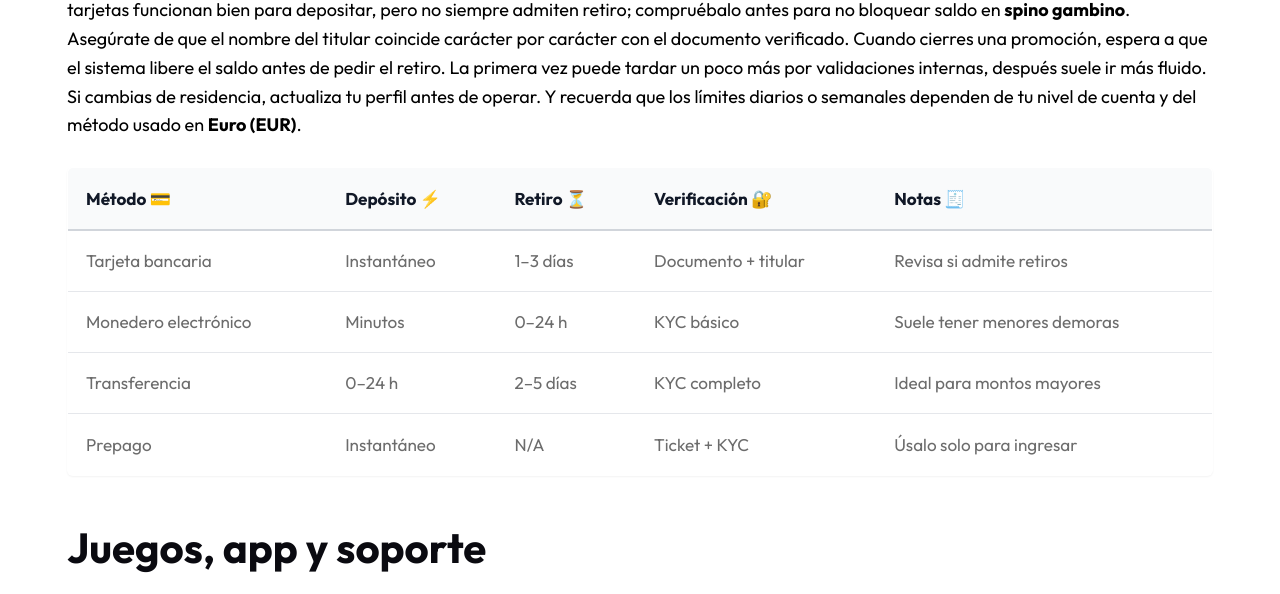
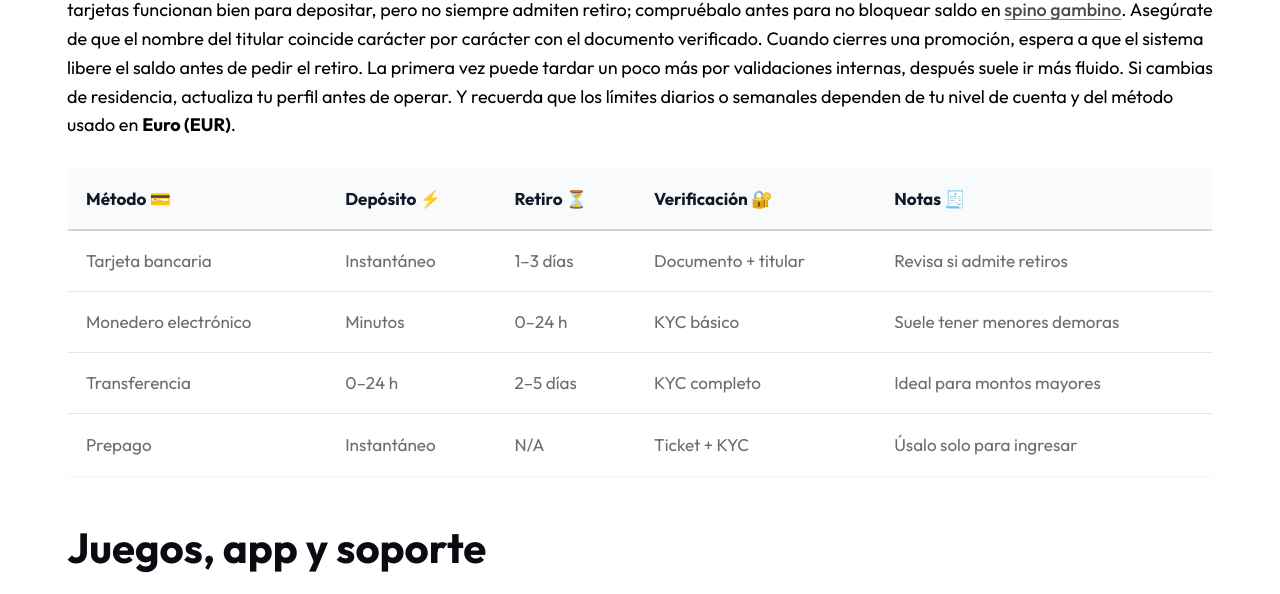
Before and after one commit to vho-28/spinogambino-casino.com.es, a plain HTML site: page index.html in a window 1280 px wide. Shown: the part 4547-5141 px from the top of the page. Drawn offline with Linux system fonts and the light colour scheme.

Commit message:
Update index.html

```diff
--- a/index.html
+++ b/index.html
@@ -324,7 +324,7 @@ por si el equipo los solicita.</p>
 <p>Los monederos electrónicos suelen ser más ágiles para retirar que las
 transferencias bancarias tradicionales en <strong>spinogambino casino</strong>. Las
 tarjetas funcionan bien para depositar, pero no siempre admiten retiro;
-compruébalo antes para no bloquear saldo en <strong>spino gambino</strong>. Asegúrate
+compruébalo antes para no bloquear saldo en <strong><a href="https://spino-gambino.be" title="spino gambino">spino gambino</a></strong>. Asegúrate
 de que el nombre del titular coincide carácter por carácter con el
 documento verificado. Cuando cierres una promoción, espera a que el
 sistema libere el saldo antes de pedir el retiro. La primera vez puede
```
